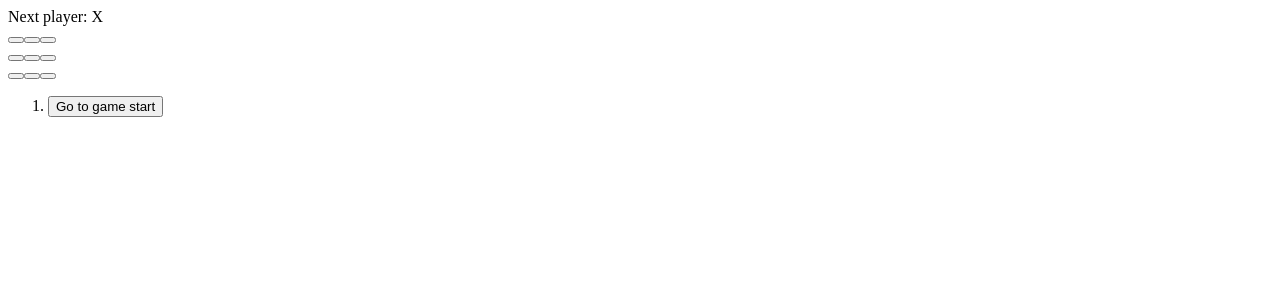
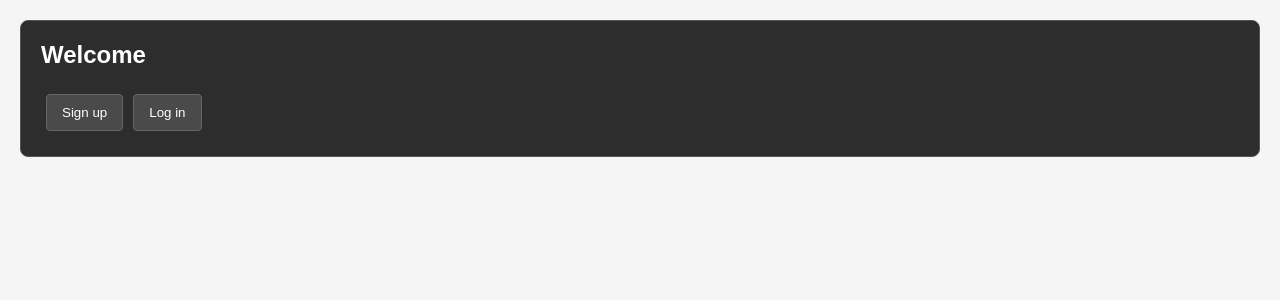
Before and after one commit to Sameemadhu16/React_projects, a React (Vite) app in the folder react-demos/: page / in a window 1280 px wide. Shown: the top 300 px of the page. Built offline with nearby package versions, Linux system fonts and the light colour scheme.

Commit message:
use context  -Passing data deeply into the tree

```diff
--- a/react-demos/src/App.jsx
+++ b/react-demos/src/App.jsx
@@ -1,115 +1,41 @@
-import { useState } from 'react';
+import { createContext, useContext } from 'react';
 
-function Square({ value, onSquareClick }) {
+const ThemeContext = createContext(null);
+
+export default function MyApp() {
   return (
-    <button className="square" onClick={onSquareClick}>
-      {value}
+    <ThemeContext.Provider value="dark">
+      <Form />
+    </ThemeContext.Provider>
+  )
+}
+
+function Form() {
+  return (
+    <Panel title="Welcome">
+      <Button>Sign up</Button>
+      <Button>Log in</Button>
+    </Panel>
+  );
+}
+
+function Panel({ title, children }) {
+  const theme = useContext(ThemeContext);
+  const className = 'panel-' + theme;
+  return (
+    <section className={className}>
+      <h1>{title}</h1>
+      {children}
+    </section>
+  )
+}
+
+function Button({ children }) {
+  const theme = useContext(ThemeContext);
+  const className = 'button-' + theme;
+  return (
+    <button className={className}>
+      {children}
     </button>
   );
 }
-
-function Board({ xIsNext, squares, onPlay }) {
-  function handleClick(i) {
-    if (calculateWinner(squares) || squares[i]) {
-      return;
-    }
-    const nextSquares = squares.slice();
-    if (xIsNext) {
-      nextSquares[i] = 'X';
-    } else {
-      nextSquares[i] = 'O';
-    }
-    onPlay(nextSquares);
-  }
-
-  const winner = calculateWinner(squares);
-  let status;
-  if (winner) {
-    status = 'Winner: ' + winner;
-  } else {
-    status = 'Next player: ' + (xIsNext ? 'X' : 'O');
-  }
-
-  return (
-    <>
-      <div className="status">{status}</div>
-      <div className="board-row">
-        <Square value={squares[0]} onSquareClick={() => handleClick(0)} />
-        <Square value={squares[1]} onSquareClick={() => handleClick(1)} />
-        <Square value={squares[2]} onSquareClick={() => handleClick(2)} />
-      </div>
-      <div className="board-row">
-        <Square value={squares[3]} onSquareClick={() => handleClick(3)} />
-        <Square value={squares[4]} onSquareClick={() => handleClick(4)} />
-        <Square value={squares[5]} onSquareClick={() => handleClick(5)} />
-      </div>
-      <div className="board-row">
-        <Square value={squares[6]} onSquareClick={() => handleClick(6)} />
-        <Square value={squares[7]} onSquareClick={() => handleClick(7)} />
-        <Square value={squares[8]} onSquareClick={() => handleClick(8)} />
-      </div>
-    </>
-  );
-}
-
-export default function Game() {
-  const [history, setHistory] = useState([Array(9).fill(null)]);
-  const [currentMove, setCurrentMove] = useState(0);
-  const xIsNext = currentMove % 2 === 0;
-  const currentSquares = history[currentMove];
-
-  function handlePlay(nextSquares) {
-    const nextHistory = [...history.slice(0, currentMove + 1), nextSquares];
-    setHistory(nextHistory);
-    setCurrentMove(nextHistory.length - 1);
-  }
-
-  function jumpTo(nextMove) {
-    setCurrentMove(nextMove);
-  }
-
-  const moves = history.map((squares, move) => {
-    let description;
-    if (move > 0) {
-      description = 'Go to move #' + move;
-    } else {
-      description = 'Go to game start';
-    }
-    return (
-      <li key={move}>
-        <button onClick={() => jumpTo(move)}>{description}</button>
-      </li>
-    );
-  });
-
-  return (
-    <div className="game">
-      <div className="game-board">
-        <Board xIsNext={xIsNext} squares={currentSquares} onPlay={handlePlay} />
-      </div>
-      <div className="game-info">
-        <ol>{moves}</ol>
-      </div>
-    </div>
-  );
-}
-
-function calculateWinner(squares) {
-  const lines = [
-    [0, 1, 2],
-    [3, 4, 5],
-    [6, 7, 8],
-    [0, 3, 6],
-    [1, 4, 7],
-    [2, 5, 8],
-    [0, 4, 8],
-    [2, 4, 6],
-  ];
-  for (let i = 0; i < lines.length; i++) {
-    const [a, b, c] = lines[i];
-    if (squares[a] && squares[a] === squares[b] && squares[a] === squares[c]) {
-      return squares[a];
-    }
-  }
-  return null;
-}
--- /dev/null
+++ b/react-demos/src/index.css
@@ -0,0 +1,66 @@
+/* Dark theme styles */
+.panel-dark {
+  background-color: #2d2d2d;
+  color: #ffffff;
+  border: 1px solid #555;
+  border-radius: 8px;
+  padding: 20px;
+  margin: 10px 0;
+}
+
+.panel-dark h1 {
+  color: #ffffff;
+  margin-top: 0;
+}
+
+.button-dark {
+  background-color: #4a4a4a;
+  color: #ffffff;
+  border: 1px solid #666;
+  border-radius: 4px;
+  padding: 10px 15px;
+  margin: 5px;
+  cursor: pointer;
+  transition: background-color 0.2s;
+}
+
+.button-dark:hover {
+  background-color: #555;
+}
+
+/* Light theme styles (for comparison) */
+.panel-light {
+  background-color: #ffffff;
+  color: #000000;
+  border: 1px solid #ccc;
+  border-radius: 8px;
+  padding: 20px;
+  margin: 10px 0;
+}
+
+.panel-light h1 {
+  color: #000000;
+  margin-top: 0;
+}
+
+.button-light {
+  background-color: #f0f0f0;
+  color: #000000;
+  border: 1px solid #ccc;
+  border-radius: 4px;
+  padding: 10px 15px;
+  margin: 5px;
+  cursor: pointer;
+  transition: background-color 0.2s;
+}
+
+.button-light:hover {
+  background-color: #e0e0e0;
+}
+
+/* Base body styling */
+body {
+  font-family: Arial, sans-serif;
+  margin: 20px;
+  background-color: #f5f5f5;
+}
--- a/react-demos/src/main.jsx
+++ b/react-demos/src/main.jsx
@@ -1,5 +1,6 @@
 import { StrictMode } from 'react'
 import { createRoot } from 'react-dom/client'
+import './index.css'
 import App from './App.jsx'
 
 createRoot(document.getElementById('root')).render(
```
